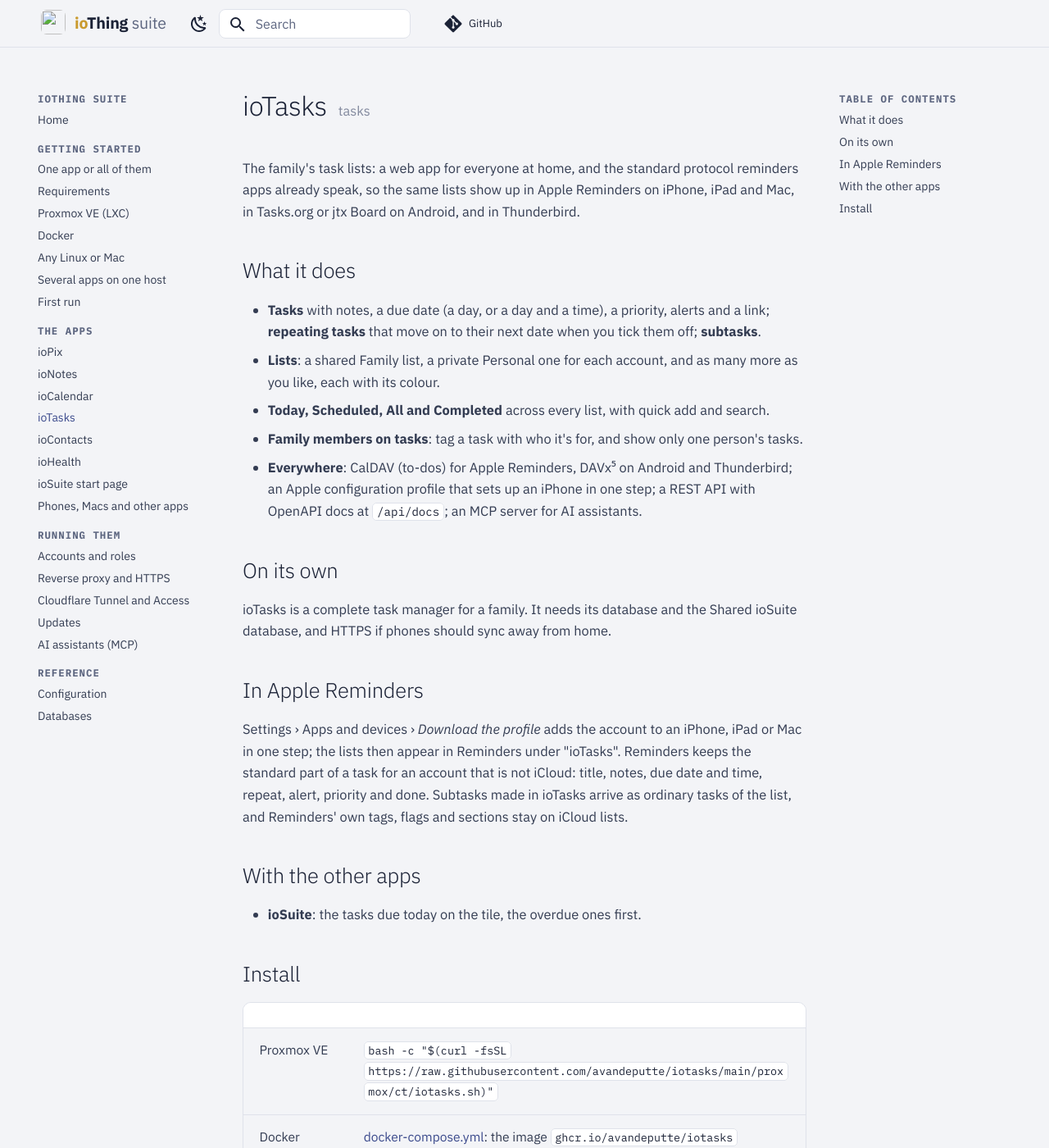
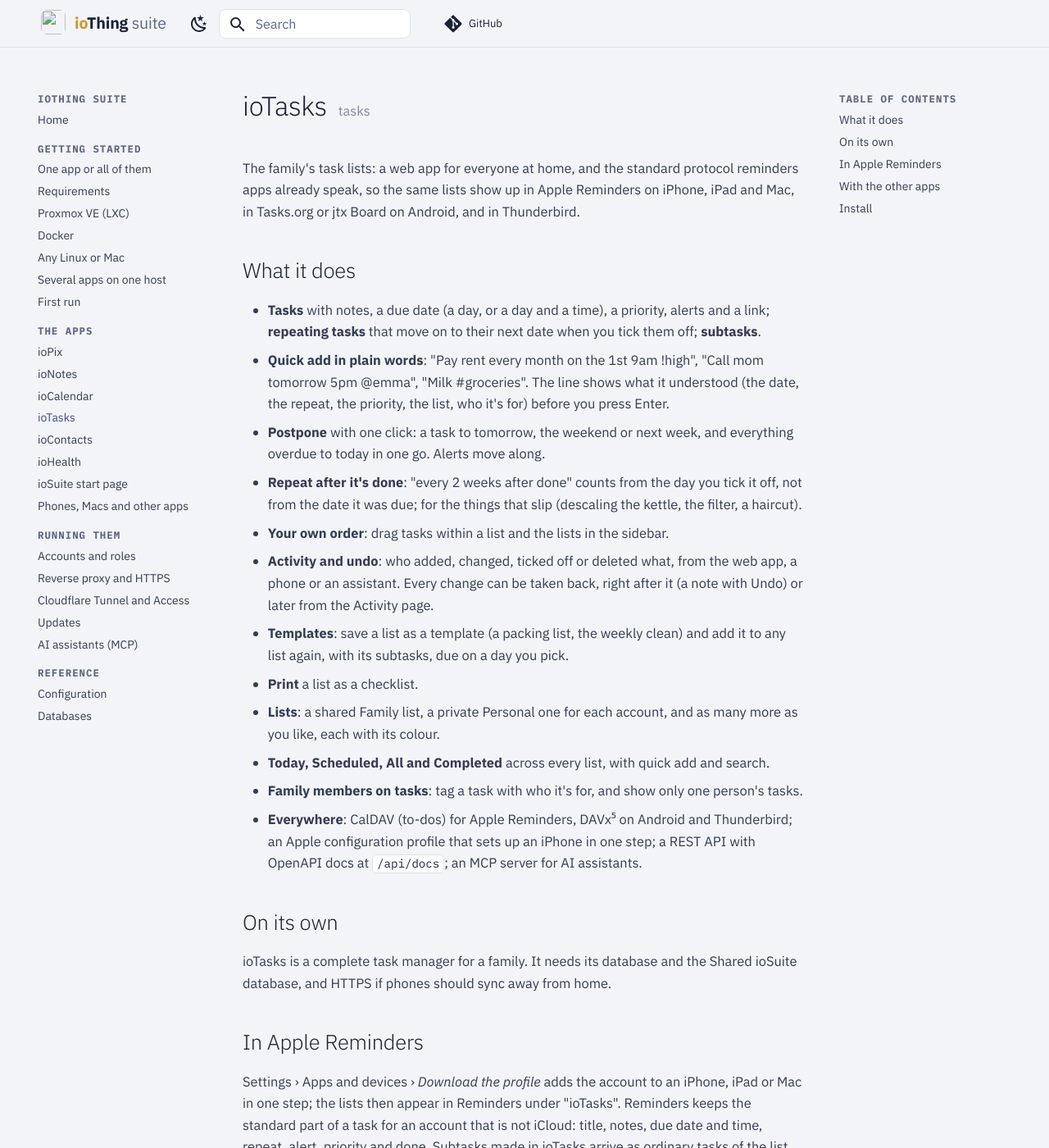
Before and after one commit to avandeputte/iosuite, an MkDocs documentation site: the page built from docs/docs/apps/iotasks.md, in a window 1280 px wide and 1400 px high. Shown: the whole window at 82% size. Built offline with MkDocs 1.6.1 and Material for MkDocs 9.7.7, drawn with Linux system fonts in a browser that asks for light colours; comment, search, counter and statistics services are not loaded; some of the changed text lies outside the part shown.

Commit message:
ioTasks: quick add, postponing, repeat after it's done, own order, activity and undo, templates, print; tasks in ioCalendar

```diff
--- a/docs/docs/apps/iotasks.md
+++ b/docs/docs/apps/iotasks.md
@@ -11,6 +11,19 @@ same lists show up in Apple Reminders on iPhone, iPad and Mac, in Tasks.org or j
 
 - **Tasks** with notes, a due date (a day, or a day and a time), a priority, alerts and a link; **repeating tasks**
   that move on to their next date when you tick them off; **subtasks**.
+- **Quick add in plain words**: "Pay rent every month on the 1st 9am !high", "Call mom tomorrow 5pm @emma",
+  "Milk #groceries". The line shows what it understood (the date, the repeat, the priority, the list, who it's for)
+  before you press Enter.
+- **Postpone** with one click: a task to tomorrow, the weekend or next week, and everything overdue to today in one
+  go. Alerts move along.
+- **Repeat after it's done**: "every 2 weeks after done" counts from the day you tick it off, not from the date it was
+  due; for the things that slip (descaling the kettle, the filter, a haircut).
+- **Your own order**: drag tasks within a list and the lists in the sidebar.
+- **Activity and undo**: who added, changed, ticked off or deleted what, from the web app, a phone or an assistant.
+  Every change can be taken back, right after it (a note with Undo) or later from the Activity page.
+- **Templates**: save a list as a template (a packing list, the weekly clean) and add it to any list again, with its
+  subtasks, due on a day you pick.
+- **Print** a list as a checklist.
 - **Lists**: a shared Family list, a private Personal one for each account, and as many more as you like, each with its
   colour.
 - **Today, Scheduled, All and Completed** across every list, with quick add and search.
@@ -28,11 +41,13 @@ phones should sync away from home.
 Settings › Apps and devices › *Download the profile* adds the account to an iPhone, iPad or Mac in one step; the lists
 then appear in Reminders under "ioTasks". Reminders keeps the standard part of a task for an account that is not
 iCloud: title, notes, due date and time, repeat, alert, priority and done. Subtasks made in ioTasks arrive as ordinary
-tasks of the list, and Reminders' own tags, flags and sections stay on iCloud lists.
+tasks of the list, and Reminders' own tags, flags and sections stay on iCloud lists. A task that repeats after it's
+done keeps doing so when it is ticked off in Reminders: ioTasks brings it back with its next date.
 
 ## With the other apps
 
 - **ioSuite**: the tasks due today on the tile, the overdue ones first.
+- **ioCalendar**: the tasks that are due show on their day in the calendar, beside the events, and are ticked off there.
 
 ## Install
 
```
Also changed, not shown: docs/docs/apps/iocalendar.md (+2 -0 lines).
